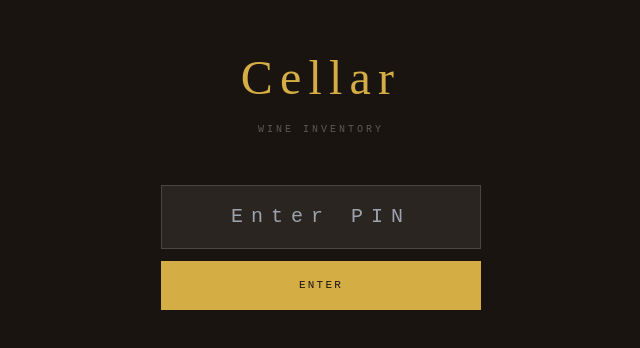
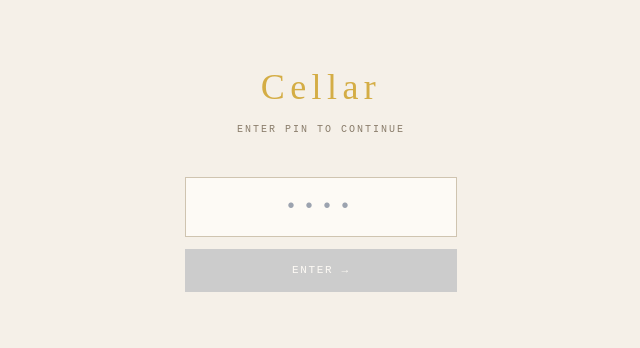
Before and after one commit to KIKI-504/cellar-app, a Next.js app: page / in a window 1280 px wide. Shown: the part 224-572 px from the top of the page, without its empty margins (319-959 px from the left). Built offline with nearby package versions, Linux system fonts and the light colour scheme.

Commit message:
Update page.js

```diff
--- a/app/page.js
+++ b/app/page.js
@@ -2,75 +2,96 @@
 import { useState } from 'react'
 import { useRouter } from 'next/navigation'
 
-const ADMIN_PIN = '1234'
-const BUYER_PIN = '5678'
-
-export default function HomePage() {
+export default function LoginPage() {
   const router = useRouter()
   const [pin, setPin] = useState('')
-  const [error, setError] = useState(false)
+  const [error, setError] = useState('')
+  const [loading, setLoading] = useState(false)
 
-  function handleSubmit() {
-    if (pin === ADMIN_PIN) {
-      sessionStorage.setItem('role', 'admin')
-      router.push('/admin')
-    } else if (pin === BUYER_PIN) {
-      sessionStorage.setItem('role', 'buyer')
-      router.push('/buyer')
-    } else {
-      setError(true)
+  async function handleSubmit(e) {
+    e.preventDefault()
+    setError('')
+    setLoading(true)
+
+    const res = await fetch('/api/auth', {
+      method: 'POST',
+      headers: { 'Content-Type': 'application/json' },
+      body: JSON.stringify({ pin }),
+    })
+
+    if (!res.ok) {
+      setError('Incorrect PIN')
       setPin('')
+      setLoading(false)
+      return
     }
+
+    const { role } = await res.json()
+
+    sessionStorage.setItem('role', role)
+
+    if (role === 'admin') router.push('/admin')
+    else if (role === 'buyer') router.push('/buyer')
+    else if (role === 'local') router.push('/local')
+
+    setLoading(false)
   }
 
   return (
-    <div style={{ minHeight: '100vh', background: 'var(--ink)', display: 'flex', alignItems: 'center', justifyContent: 'center', padding: '20px' }}>
-      <div style={{ textAlign: 'center', width: '100%', maxWidth: '320px' }}>
-        <div style={{ fontFamily: 'Cormorant Garamond, serif', fontSize: '48px', fontWeight: 300, color: '#d4ad45', letterSpacing: '0.15em', marginBottom: '8px' }}>Cellar</div>
-        <div style={{ fontFamily: 'DM Mono, monospace', fontSize: '10px', letterSpacing: '0.3em', textTransform: 'uppercase', color: 'rgba(253,250,245,0.3)', marginBottom: '48px' }}>Wine Inventory</div>
+    <div style={{ display: 'flex', alignItems: 'center', justifyContent: 'center', minHeight: '100vh', background: 'var(--cream)' }}>
+      <div style={{ textAlign: 'center', width: '100%', maxWidth: '320px', padding: '0 24px' }}>
+        <div style={{ fontFamily: 'Cormorant Garamond, serif', fontSize: '36px', fontWeight: 300, letterSpacing: '0.15em', color: '#d4ad45', marginBottom: '8px' }}>
+          Cellar
+        </div>
+        <div style={{ fontFamily: 'DM Mono, monospace', fontSize: '10px', letterSpacing: '0.2em', color: 'var(--muted)', textTransform: 'uppercase', marginBottom: '40px' }}>
+          Enter PIN to continue
+        </div>
+        <form onSubmit={handleSubmit}>
           <input
             type="password"
+            inputMode="numeric"
             value={pin}
-          onChange={e => { setPin(e.target.value); setError(false) }}
-          onKeyDown={e => e.key === 'Enter' && handleSubmit()}
-          placeholder="Enter PIN"
+            onChange={e => setPin(e.target.value)}
+            placeholder="••••"
+            autoFocus
             style={{
               width: '100%',
-            background: 'rgba(253,250,245,0.07)',
-            border: error ? '1px solid #c0392b' : '1px solid rgba(253,250,245,0.15)',
-            color: 'var(--white)',
-            padding: '16px',
+              border: '1px solid var(--border)',
+              background: 'var(--white)',
+              padding: '14px',
               fontFamily: 'DM Mono, monospace',
               fontSize: '20px',
+              textAlign: 'center',
+              letterSpacing: '0.3em',
               outline: 'none',
-            textAlign: 'center',
-            letterSpacing: '0.4em',
+              marginBottom: '12px',
               boxSizing: 'border-box',
-            marginBottom: '12px'
             }}
           />
           {error && (
-          <div style={{ fontSize: '11px', color: '#c0392b', fontFamily: 'DM Mono, monospace', marginBottom: '12px', letterSpacing: '0.1em' }}>
-            Incorrect PIN
+            <div style={{ fontFamily: 'DM Mono, monospace', fontSize: '11px', color: '#c0392b', marginBottom: '12px', letterSpacing: '0.05em' }}>
+              {error}
             </div>
           )}
           <button
-          onClick={handleSubmit}
+            type="submit"
+            disabled={!pin || loading}
             style={{
               width: '100%',
-            background: '#d4ad45',
-            color: 'var(--ink)',
+              background: pin ? 'var(--ink)' : '#ccc',
+              color: 'var(--white)',
               border: 'none',
-            padding: '16px',
+              padding: '13px',
               fontFamily: 'DM Mono, monospace',
               fontSize: '11px',
-            letterSpacing: '0.2em',
+              letterSpacing: '0.15em',
               textTransform: 'uppercase',
-            cursor: 'pointer'
+              cursor: pin ? 'pointer' : 'not-allowed',
             }}
           >
-          Enter
+            {loading ? 'Checking…' : 'Enter →'}
           </button>
+        </form>
       </div>
     </div>
   )
```
Lines whose indentation alone changed are shown as unchanged.
